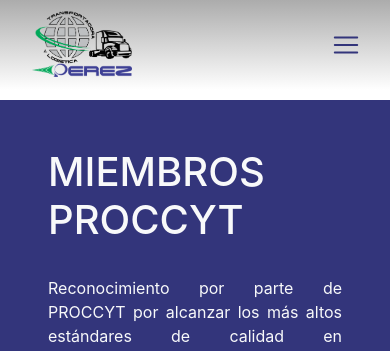
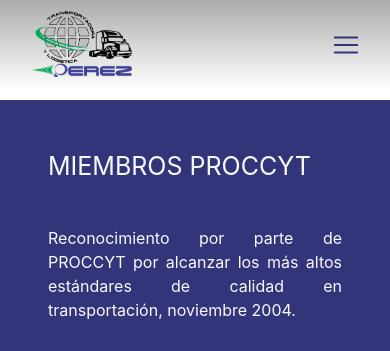
Before and after one commit to AlejandraEscobar3G/SitioPerez, a PHP site: page / in a window 390 px wide. Shown: the top 351 px of the page. Run offline with PHP 8.4, Linux system fonts and the light colour scheme; some libraries are stand-ins or nearby versions.

Commit message:
Breakpoints
Correción para el breakpoint de titulos

Inicio de breakpoints para slider principal

```diff
--- a/css/main.css
+++ b/css/main.css
@@ -1,5 +1,8 @@
 .slider{
     height: 550px;
+}
+#slide-proc{
+    width: 50%;
 }
 .field{
     background-color: black;
@@ -79,3 +82,6 @@
     border: 1px solid;
     box-shadow: 3px 4px #888888;
 }
+.title{
+    font-size: 50px;
+}
--- a/css/queries.css
+++ b/css/queries.css
@@ -1,20 +1,48 @@
 /* Extra small devices (portrait phones, less than 576px) */
 @media (max-width: 575.98px) {
-
+    .title{
+        font-size: 25px;
+    }
+    .display-5{
+        font-size: 30px;
+    }
+    #slide-proc{
+        width: 100%;
+    }
+    .slider{
+        height: 200px;
+    }
 }
 /* Small devices (landscape phones, 576px and up) */
 @media (min-width: 576px) and (max-width: 767.98px) {
-
+    .title{
+        font-size: 30px;
+    }
+    #slide-proc{
+        width: 100%;
+    }
 }
 /* Medium devices (tablets, 768px and up) */
 @media (min-width: 768px) and (max-width: 991.98px) {
-
+    .title{
+        font-size: 35px;
+    }
+    #slide-proc{
+        width: 100%;
+    }
 }
 /* Large devices (desktops, 992px and up) */
 @media (min-width: 992px) and (max-width: 1199.98px) {
-
+    .title{
+        font-size: 45px;
+    }
+    #slide-proc{
+        width: 100%;
+    }
 }
 /* Extra large devices (large desktops, 1200px and up) */
 @media (min-width: 1200px) {
-
+    .title{
+        font-size: 50px;
+    }
 }
--- a/index.html
+++ b/index.html
@@ -8,6 +8,7 @@
     <title>TyL Pérez</title>
     <link rel="stylesheet" href="css/menu.css">
     <link rel="stylesheet" href="css/main.css">
+    <link rel="stylesheet" href="css/queries.css">
     <link rel="stylesheet" href="https://maxcdn.bootstrapcdn.com/bootstrap/4.0.0/css/bootstrap.min.css" integrity="sha384-Gn5384xqQ1aoWXA+058RXPxPg6fy4IWvTNh0E263XmFcJlSAwiGgFAW/dAiS6JXm" crossorigin="anonymous">
 </head>
 <body>
@@ -43,11 +44,11 @@
     <!-- slider -->
     <div class="carousel slide" data-ride="carousel">
         <div class="carousel-inner">
-            <div class="carousel-item ">
+            <div class="carousel-item">
                 <div class="blue p-4 text-light container-fluid">
                     <div class="row">
                         <div class="col">
-                            <p class="h1 p-4">MISIÓN, VISIÓN Y TRAYECTORIA</p>
+                            <p class="title p-4">MISIÓN, VISIÓN Y TRAYECTORIA</p>
                         </div>
                     </div>
                     <div class="row">
@@ -60,7 +61,7 @@
                     </div>
                 </div>
                 <div class="position-relative">
-                    <img class="d-block w-100 slider" src="img/inicio/equipo.jpg" alt="1 slide">
+                    <img class="d-block img-fluid" src="img/inicio/equipo.jpg" alt="1 slide">
                     <div class="position-absolute field bottom d-none d-md-block">
                         <p class="w-50 d-block float-left text-light py-4 px-5 text-justify">Buscamos la excelencia y la rentabilidad mediante los niveles óptimos de competitividad, servicio, calidad, seguridad y protección al medio ambiente.</p>
                         <p class="w-50 d-block float-left text-light py-4 px-5 text-justify">Reconocemos el valor de nuestro personal fomentando su constante superación para contar con recursos humanos calificados y comprometidos.</p>
@@ -71,7 +72,7 @@
                 <div class="blue p-4 text-light container-fluid">
                     <div class="row">
                         <div class="col-12 col-md-5">
-                            <p class="h1 p-4">RASTREO GPS</p>
+                            <p class="title p-4">RASTREO GPS</p>
                             <p class="text-justify px-4">Rastreo y monitoreo permanente durante todo el trayecto de su carga.</p>
                         </div>
                         <div class="col-12 col-md-7">
@@ -84,13 +85,13 @@
                         </div>
                     </div>
                 </div>
-                <img class="d-block w-100 slider" src="img/inicio/gps.jpg" alt="2 slide">
+                <img class="d-block img-fluid" src="img/inicio/gps.jpg" alt="2 slide">
             </div>
             <div class="carousel-item">
                 <div class="blue p-4 text-light container-fluid">
                     <div class="row">
                         <div class="col">
-                            <p class="h1 p-4">AUTOPROTECCIÓN</p>
+                            <p class="title p-4">AUTOPROTECCIÓN</p>
                         </div>
                     </div>
                     <div class="row">
@@ -100,8 +101,8 @@
                     </div>
                 </div>
                 <div class="position-relative">
-                    <img class="d-block w-100 slider" src="img/inicio/autoproteccion.jpg" alt="3 slide">
-                    <div class="position-absolute field right d-block p-5 text-light">
+                    <img class="d-block img-fluid" src="img/inicio/autoproteccion.jpg" alt="3 slide">
+                    <div class="position-absolute field right d-none d-lg-block p-5 text-light">
                         <ul class="list-unstyled py-5 px-3">
                             <li>√ Material absorbente de 50 kg.</li>
                             <li>√ Contenedor, bolsas transparentes.</li>
@@ -125,7 +126,7 @@
                 <div class="blue p-4 text-light container-fluid">
                     <div class="row">
                         <div class="col">
-                            <p class="h1 p-4">EVALUACIÓN DE RIESGOS</p>
+                            <p class="title p-4">EVALUACIÓN DE RIESGOS</p>
                         </div>
                     </div>
                     <div class="row">
@@ -157,7 +158,7 @@
                 <div class="blue p-4 text-light container-fluid">
                     <div class="row">
                         <div class="col-12 col-lg-6">
-                            <p class="h1 p-4">MIEMBROS PROCCYT</p>
+                            <p class="title p-4">MIEMBROS PROCCYT</p>
                             <p class="text-justify px-4">Reconocimiento por parte de PROCCYT por alcanzar los más altos estándares de calidad en transportación, noviembre 2004.</p>
                         </div>
                     </div>
@@ -165,10 +166,10 @@
                 <div class="container-fluid">
                     <div class="row">
                         <div class="col-6 col-lg-7">
-                            <img class="d-block float-right slider" src="img/inicio/proccyt.png" alt="5 slide">
+                            <img class="d-block float-right slider" id="slide-proc" src="img/inicio/proccyt.png" alt="5 slide">
                         </div>
-                        <div class="col-6 col-lg-5">
-                            <img class="d-block slider p-5" src="img/inicio/logo_proccyt.png" alt="proccyt">
+                        <div class="col-6 col-lg-5 col align-self-center">
+                            <img class="d-block img-fluid p-5" src="img/inicio/logo_proccyt.png" alt="proccyt">
                         </div>
                     </div>
                 </div>
@@ -319,7 +320,7 @@
                         <textarea class="form-control" id="message" rows="3" placeholder="¿Cómo le podemos ayudar?"></textarea>
                     </div>
                     <br>
-                    <button type="submit" class="btn btn-default">Submit</button>
+                    <button type="submit" class="btn btn-default">Enviar</button>
                 </form>
             </div>
             <div class="col-12 col-md-6 p-3">
```
